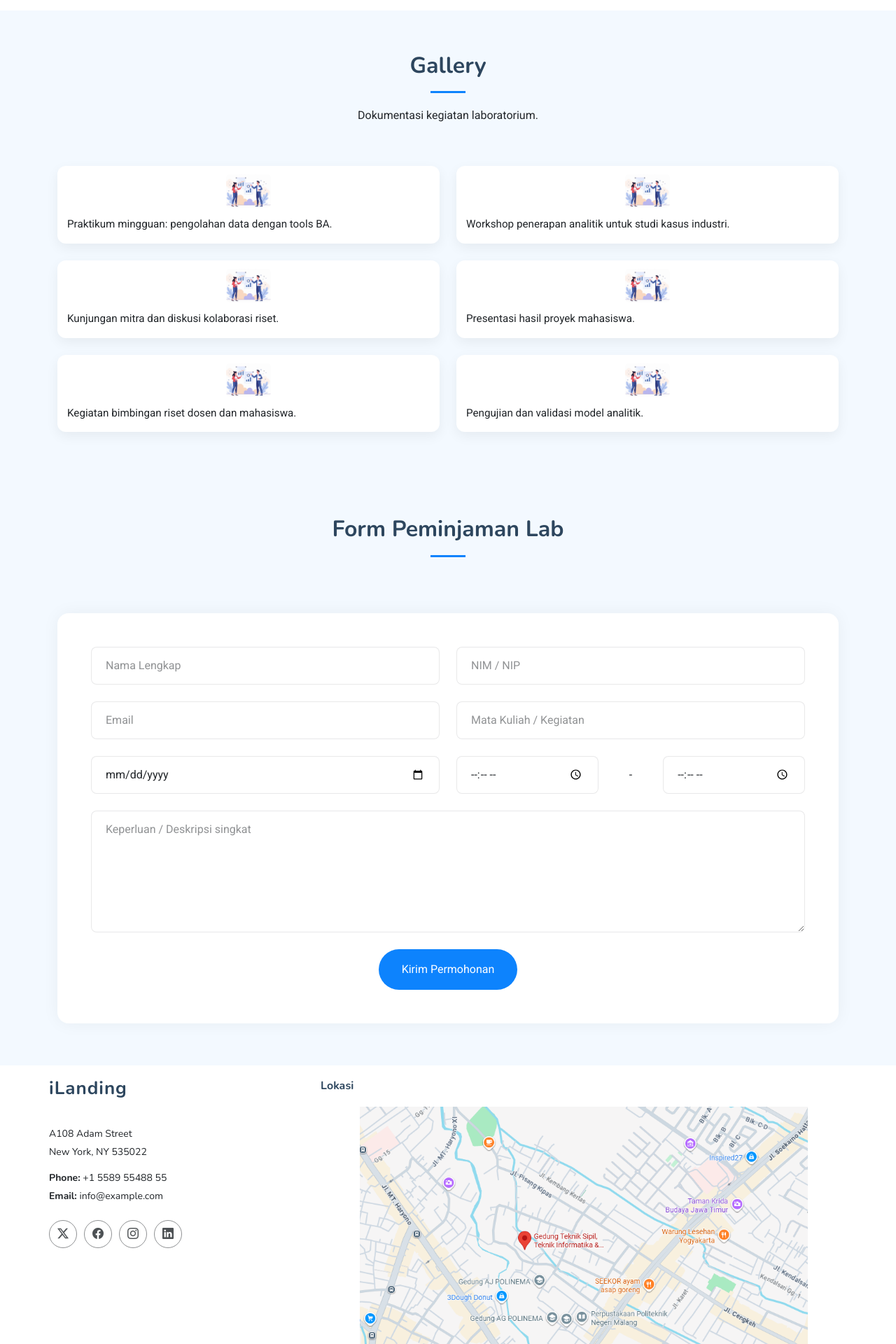
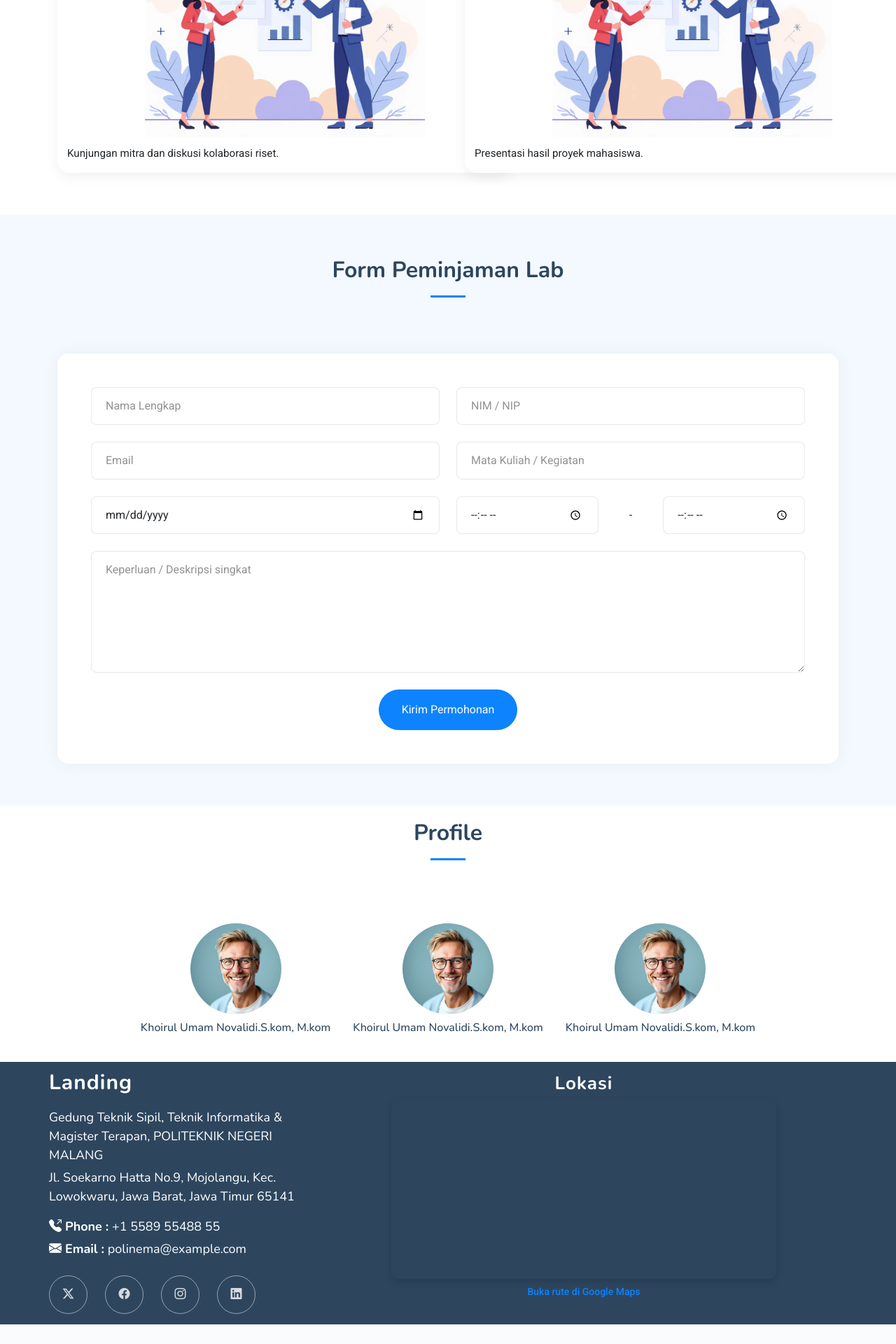
Before and after one commit to AhmadKevin000/PBL, a PHP site: page / in a window 1280 px wide. Shown: the part 2800-4720 px from the top of the page at 70% size. After the commit the page ends 4692 px from the top, so only its background shows below. Run offline with PHP 8.4, Linux system fonts and the light colour scheme; a map, chart or similar area stays blank; some libraries are stand-ins or nearby versions.

Commit message:
perbaikan

```diff
--- a/assets/css/style.css
+++ b/assets/css/style.css
@@ -170,7 +170,7 @@ h6 {
 }
 
 .header .logo-lab {
-  height: 28px;
+  height: 45px;
   width: auto;
   display: block;
 }
@@ -192,7 +192,7 @@ h6 {
   background: color-mix(in srgb, var(--accent-color), transparent 15%);
 }
 
-@media (max-width: 1200px) {
+@media (max-width: 999px) {
   .header {
     padding-top: 10px;
   }
@@ -208,7 +208,7 @@ h6 {
   }
 
   .header .logo-lab {
-    height: 24px;
+    height: 30px;
     width: auto;
   }
 
@@ -465,49 +465,46 @@ h6 {
 --------------------------------------------------------------*/
 .footer {
   color: var(--default-color);
-  background-color: var(--background-color);
+  background-color: var(--heading-color);
   font-size: 14px;
   position: relative;
 }
 
 .footer .footer-top {
-  padding: 20px 0;
+  padding: 15px 0;
 }
 
 .footer .footer-about .logo {
   line-height: 1;
-  margin-bottom: 25px;
-}
-
-.footer .footer-about .logo img {
-  max-height: 40px;
-  margin-right: 6px;
+  margin-bottom: 5px;
 }
 
 .footer .footer-about .logo span {
-  color: var(--heading-color);
+  color: var(--contrast-color);
   font-family: var(--heading-font);
-  font-size: 26px;
+  font-size: 30px;
   font-weight: 700;
   letter-spacing: 1px;
 }
 
-.footer .footer-about p {
-  font-size: 14px;
+.footer .footer-contact p {
+  font-size: 18px;
   font-family: var(--heading-font);
+  margin-bottom: 5px;
+  color: var(--contrast-color);
 }
 
 .footer .social-links a {
   display: flex;
   align-items: center;
   justify-content: center;
-  width: 40px;
-  height: 40px;
+  width: 55px;
+  height: 55px;
   border-radius: 50%;
-  border: 1px solid color-mix(in srgb, var(--default-color), transparent 50%);
+  border: 1px solid color-mix(in srgb, var(--contrast-color), transparent 50%);
   font-size: 16px;
-  color: color-mix(in srgb, var(--default-color), transparent 20%);
-  margin-right: 10px;
+  color: color-mix(in srgb, var(--contrast-color), transparent 20%);
+  margin-right: 25px;
   transition: 0.3s;
 }
 
@@ -516,96 +513,88 @@ h6 {
   border-color: var(--accent-color);
 }
 
-.footer h4 {
-  font-size: 16px;
-  font-weight: bold;
-  position: relative;
-  padding-bottom: 12px;
-}
-
-.footer .footer-links {
-  margin-bottom: 30px;
-}
-
-.footer .footer-links ul {
-  list-style: none;
-  padding: 0;
-  margin: 0;
-}
-
-.footer .footer-links ul i {
-  padding-right: 2px;
-  font-size: 12px;
-  line-height: 0;
-}
-
-.footer .footer-links ul li {
-  padding: 10px 0;
-  display: flex;
-  align-items: center;
-}
-
-.footer .footer-links ul li:first-child {
-  padding-top: 0;
-}
-
-.footer .footer-links ul a {
-  color: color-mix(in srgb, var(--default-color), transparent 30%);
-  display: inline-block;
-  line-height: 1;
-}
-
-.footer .footer-links ul a:hover {
-  color: var(--accent-color);
-}
-
-.footer .footer-contact p {
-  margin-bottom: 5px;
-}
-
-.footer .copyright {
-  padding: 25px 0;
-  border-top: 1px solid
-    color-mix(in srgb, var(--default-color), transparent 90%);
-}
-
-.footer .copyright p {
-  margin-bottom: 0;
-}
-
-.footer .credits {
-  margin-top: 8px;
-  font-size: 13px;
-}
-
-/* Footer Map Image */
-.footer .footer-map .map-image {
+/* --- MAP STYLING --- */
+.footer .footer-map {
+  text-align: center;
+}
+
+.footer .footer-map-title {
+  color: var(--contrast-color);
+  font-family: var(--heading-font);
+  font-size: 26px;
+  font-weight: 650;
+  letter-spacing: 1px;
+}
+
+.footer .footer-map .map-container {
   width: 100%;
-  height: auto;
-  aspect-ratio: 4 / 3;
-  object-fit: cover;
-  display: block;
-  max-width: 640px;
-  margin-left: auto;
-  margin-right: auto;
-}
+  max-width: 550px;
+  margin: 0 auto;
+  border-radius: 10px;
+  overflow: hidden;
+  box-shadow: 0 4px 10px rgba(0, 0, 0, 0.15);
+}
+
+.footer .footer-map iframe {
+  width: 100%;
+  height: 250px;
+  border: 0;
+}
+
+.footer .footer-map .map-note a {
+  color: var(--accent-color);
+  font-weight: 500;
+  text-decoration: none;
+}
+
+.footer .footer-map .map-note a:hover {
+  text-decoration: underline;
+}
+
+/* Responsif */
+@media (max-width: 768px) {
+  .footer .footer-map {
+    margin-top: 25px;
+  }
+  .footer .footer-map iframe {
+    height: 250px;
+  }
+}
+
+.footer .map-container {
+  animation: fadeInMap 1s ease-in-out forwards;
+  opacity: 0;
+}
+
+@keyframes fadeInMap {
+  from {
+    opacity: 0;
+    transform: translateY(15px);
+  }
+  to {
+    opacity: 1;
+    transform: translateY(0);
+  }
+}
+
 
 /*--------------------------------------------------------------
 # Gallery Section
 --------------------------------------------------------------*/
 .gallery .gallery-card {
   background: var(--surface-color);
-  border-radius: 12px;
+  border-radius: 18px;
   overflow: hidden;
   height: 100%;
+  width: 650px;
   box-shadow: 0 6px 18px rgba(0,0,0,0.06);
 }
 
 .gallery .gallery-card .thumb {
-  width: 64px;
-  height: 48px; /* 4:3 */
+  width: 400px;
+  height: 300px;
   overflow: hidden;
-  border-radius: 6px;
+  border-radius: 5px;
   margin: 12px auto 0;
 }
 
--- a/index.html
+++ b/index.html
@@ -122,49 +122,8 @@
 
     </section><!-- /About Section -->
 
-    <!-- Profile Section -->
-    <section id="profile" class="profile section">
-      <div class="container section-title" data-aos="fade-up">
-        <h2>Profile</h2>
-      </div>
-      <div class="row-profile">
-        <div class="profile-dosen">
-          <a href=""><img src="assets/img/avatar-1.webp" alt="Dosen" class="dosen-img"></a>
-          <h3 class="nama">Khoirul Umam Novalidi.S.kom, M.kom</h3>
-        </div>
-        <div class="profile-dosen">
-          <a href=""><img src="assets/img/avatar-1.webp" alt="Dosen" class="dosen-img"></a>
-          <h3 class="nama">Khoirul Umam Novalidi.S.kom, M.kom</h3>
-        </div>
-        <div class="profile-dosen">
-          <a href=""><img src="assets/img/avatar-1.webp" alt="Dosen" class="dosen-img"></a>
-          <h3 class="nama">Khoirul Umam Novalidi.S.kom, M.kom</h3>
-        </div>
-        <div class="profile-dosen">
-          <a href=""><img src="assets/img/avatar-1.webp" alt="Dosen" class="dosen-img"></a>
-          <h3 class="nama">Khoirul Umam Novalidi.S.kom, M.kom</h3>
-        </div>
-        <div class="profile-dosen">
-          <a href=""><img src="assets/img/avatar-1.webp" alt="Dosen" class="dosen-img"></a>
-          <h3 class="nama">Khoirul Umam Novalidi.S.kom, M.kom</h3>
-        </div>
-        <div class="profile-dosen">
-          <a href=""><img src="assets/img/avatar-1.webp" alt="Dosen" class="dosen-img"></a>
-          <h3 class="nama">Khoirul Umam Novalidi.S.kom, M.kom</h3>
-        </div>
-        <div class="profile-dosen">
-          <a href=""><img src="assets/img/avatar-1.webp" alt="Dosen" class="dosen-img"></a>
-          <h3 class="nama">Khoirul Umam Novalidi.S.kom, M.kom</h3>
-        </div>
-        <div class="profile-dosen">
-          <a href=""><img src="assets/img/avatar-1.webp" alt="Dosen" class="dosen-img"></a>
-          <h3 class="nama">Khoirul Umam Novalidi.S.kom, M.kom</h3>
-        </div>
-      </div>
-    </section>
-
     <!-- Activities Section -->
-    <section id="activities" class="about section contact">
+    <section id="activities" class="about section contact light-background">
 
       <div class="container" data-aos="fade-up" data-aos-delay="100">
         <div class="container section-title" data-aos="fade-up">
@@ -186,7 +145,7 @@
     </section><!-- /Activities Section -->
 
     <!-- Gallery Section -->
-    <section id="gallery" class="gallery section light-background">
+    <section id="gallery" class="gallery section">
 
       <div class="container section-title" data-aos="fade-up">
         <h2>Gallery</h2>
@@ -194,12 +153,12 @@
       </div>
 
       <div class="container" data-aos="fade-up" data-aos-delay="100">
-        <div class="row g-4">
+        <div class="row g-5">
 
           <div class="col-md-6">
             <div class="gallery-card">
               <div class="thumb">
-                <img src="assets/img/features-illustration-1.webp" alt="Dokumentasi 1">
+                <img src="assets/img/about-5.webp" alt="Dokumentasi 1">
               </div>
               <div class="desc">Praktikum mingguan: pengolahan data dengan tools BA.</div>
             </div>
@@ -231,25 +190,6 @@
               <div class="desc">Presentasi hasil proyek mahasiswa.</div>
             </div>
           </div>
-
-          <div class="col-md-6">
-            <div class="gallery-card">
-              <div class="thumb">
-                <img src="assets/img/features-illustration-1.webp" alt="Dokumentasi 5">
-              </div>
-              <div class="desc">Kegiatan bimbingan riset dosen dan mahasiswa.</div>
-            </div>
-          </div>
-
-          <div class="col-md-6">
-            <div class="gallery-card">
-              <div class="thumb">
-                <img src="assets/img/features-illustration-1.webp" alt="Dokumentasi 6">
-              </div>
-              <div class="desc">Pengujian dan validasi model analitik.</div>
-            </div>
-          </div>
-
         </div>
       </div>
 
@@ -326,21 +266,44 @@
 
     </section><!-- /Contact Section -->
 
+    <!-- Profile Section -->
+    <section id="profile" class="profile section">
+      <div class="container section-title" data-aos="fade-up">
+        <h2>Profile</h2>
+      </div>
+      <div class="row-profile">
+        <div class="profile-dosen">
+          <a href=""><img src="assets/img/avatar-1.webp" alt="Dosen" class="dosen-img"></a>
+          <h3 class="nama">Khoirul Umam Novalidi.S.kom, M.kom</h3>
+        </div>
+        <div class="profile-dosen">
+          <a href=""><img src="assets/img/avatar-1.webp" alt="Dosen" class="dosen-img"></a>
+          <h3 class="nama">Khoirul Umam Novalidi.S.kom, M.kom</h3>
+        </div>
+        <div class="profile-dosen">
+          <a href=""><img src="assets/img/avatar-1.webp" alt="Dosen" class="dosen-img"></a>
+          <h3 class="nama">Khoirul Umam Novalidi.S.kom, M.kom</h3>
+        </div>
+      </div>
+    </section>
+
   </main>
 
   <footer id="footer" class="footer">
 
   <div class="container footer-top">
     <div class="row gy-4">
+
+      <!-- Bagian Kiri -->
       <div class="col-lg-4 col-md-6 footer-about">
         <a href="index.html" class="logo d-flex align-items-center">
-            <span class="sitename">iLanding</span>
+          <span class="sitename">Landing</span>
         </a>
         <div class="footer-contact pt-3">
-            <p>A108 Adam Street</p>
-            <p>New York, NY 535022</p>
-            <p class="mt-3"><strong>Phone:</strong> <span>+1 5589 55488 55</span></p>
-            <p><strong>Email:</strong> <span>info@example.com</span></p>
+          <p>Gedung Teknik Sipil, Teknik Informatika & Magister Terapan, POLITEKNIK NEGERI MALANG</p>
+          <p>Jl. Soekarno Hatta No.9, Mojolangu, Kec. Lowokwaru, Jawa Barat, Jawa Timur 65141</p>
+          <p class="mt-3"><strong><i class="bi bi-telephone-outbound-fill"> </i>Phone : </strong> <span>+1 5589 55488 55</span></p>
+          <p><strong><i class="bi bi-envelope-fill"> </i>Email : </strong> <span>polinema@example.com</span></p>
         </div>
         <div class="social-links d-flex mt-4">
           <a href=""><i class="bi bi-twitter-x"></i></a>
@@ -350,15 +313,32 @@
         </div>
       </div>
 
+      <!-- Bagian Kanan - Google Maps -->
       <div class="col-lg-8 col-md-6 footer-map">
         <h4 class="footer-map-title">Lokasi</h4>
-          <img src="assets/img/map-gedung.png" alt="Peta Gedung" class="map-image" />
+        <div class="map-container">
+          <iframe
+            src="https://maps.google.com/maps?q=-7.9440069,112.6145444&z=17&output=embed"
+            width="100%"
+            height="300"
+            style="border:0;"
+            allowfullscreen=""
+            loading="lazy"
+            referrerpolicy="no-referrer-when-downgrade">
+          </iframe>
+        </div>
+        <p class="map-note mt-2">
+          <a href="https://maps.app.goo.gl/gjbgHqMMvzLyqgk57" target="_blank">
+            Buka rute di Google Maps
+          </a>
+        </p>
       </div>
 
     </div>
   </div>
 
 </footer>
+
 
   <!-- Scroll Top -->
   <a href="#" id="scroll-top" class="scroll-top d-flex align-items-center justify-content-center"><i class="bi bi-arrow-up-short"></i></a>
```
Lines whose indentation alone changed are shown as unchanged.
